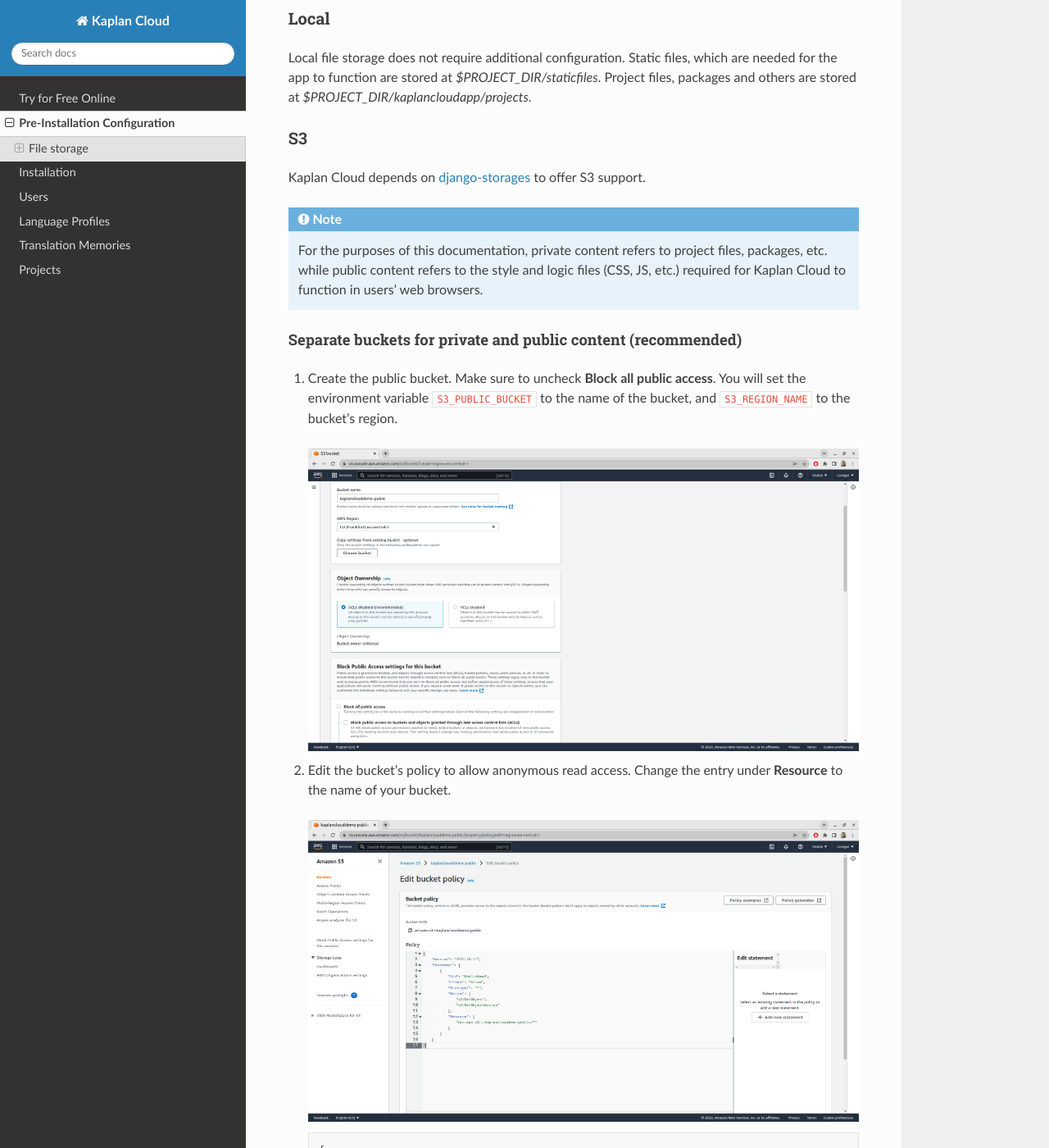
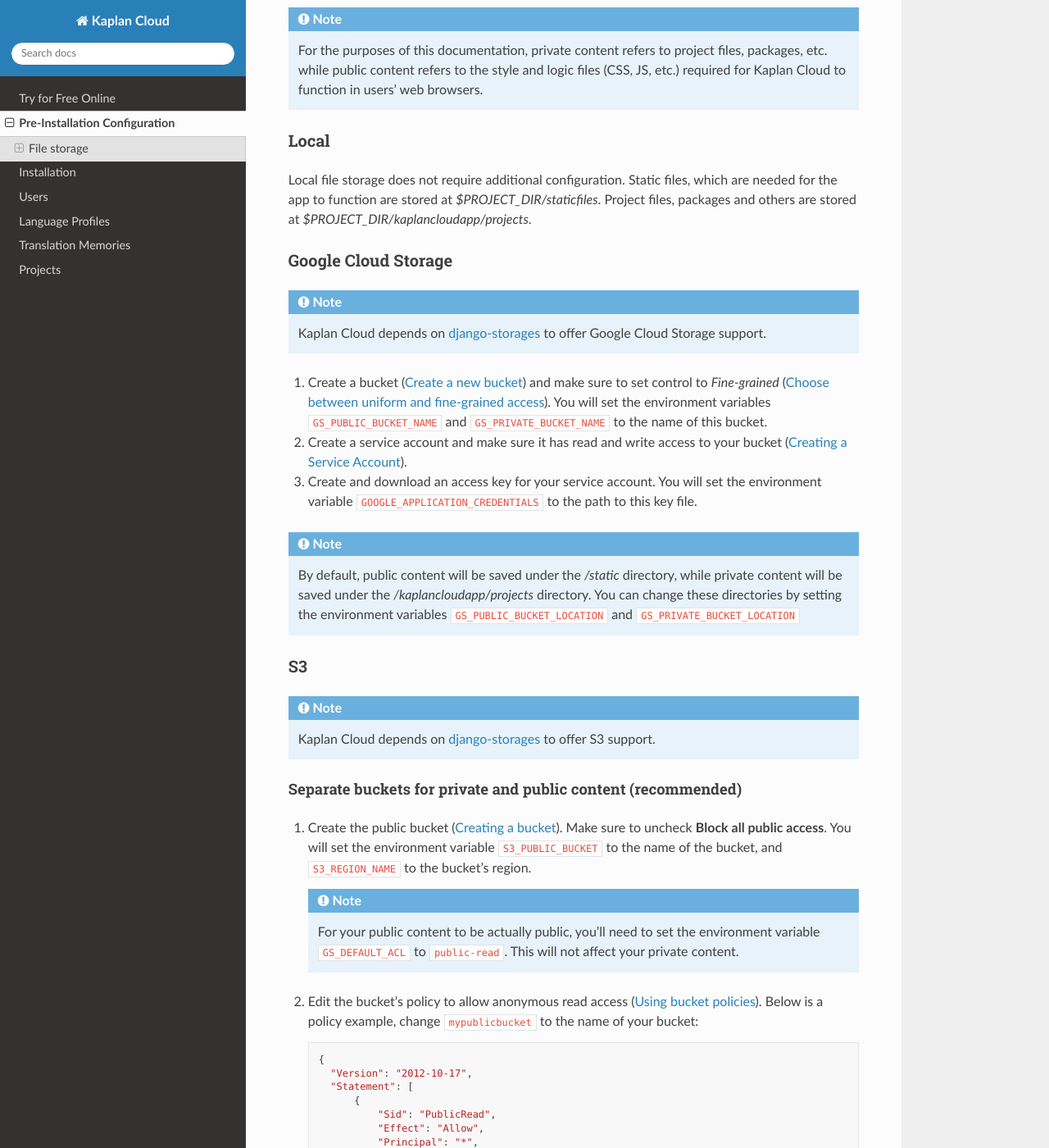
Before and after one commit to kaplanPRO/kaplan-cloud, a Sphinx documentation site: the page built from docs/source/pre-installation-configuration.rst, in a window 1280 px wide and 1400 px high, scrolled down 332 px. Shown: the whole window at 82% size. Built offline with Sphinx 7.4.7 and the Read the Docs theme 2.0.0, drawn with Linux system fonts in a browser that asks for light colours; some of the changed text lies outside the part shown.

Commit message:
:memo: Update documentation
Add instructions for Google Cloud Storage
Remove images from S3 instructions and add references to the AWS
documentation

```diff
--- a/docs/source/pre-installation-configuration.rst
+++ b/docs/source/pre-installation-configuration.rst
@@ -9,6 +9,12 @@
    will not be moved to the new storage automatically. You'd need to copy
    them over manually.
 
+.. note::
+   For the purposes of this documentation, private content refers to project
+   files, packages, etc. while public content refers to the style and logic
+   files (CSS, JS, etc.) required for Kaplan Cloud to function in users' web
+   browsers.
+
 -----
 Local
 -----
@@ -17,35 +23,68 @@
 Project files, packages and others are stored at
 *$PROJECT_DIR/kaplancloudapp/projects*.
 
+--------------------
+Google Cloud Storage
+--------------------
+
+.. _Create a new bucket: https://cloud.google.com/storage/docs/creating-buckets#create_a_new_bucket
+.. _Choose between uniform and fine-grained access: https://cloud.google.com/storage/docs/access-control#choose_between_uniform_and_fine-grained_access
+.. _Creating a Service Account: https://cloud.google.com/docs/authentication/getting-started#creating_a_service_account
+
+.. note::
+   Kaplan Cloud depends on `django-storages
+   <https://django-storages.readthedocs.io/en/latest/backends/amazon-S3.html>`_
+   to offer Google Cloud Storage support.
+
+1. Create a bucket (`Create a new bucket`_)
+   and make sure to set control to *Fine-grained* (`Choose between uniform and
+   fine-grained access`_). You will set the environment variables
+   ``GS_PUBLIC_BUCKET_NAME`` and ``GS_PRIVATE_BUCKET_NAME`` to the name of this
+   bucket.
+
+2. Create a service account and make sure it has read and write access to your
+   bucket (`Creating a Service Account`_).
+
+3. Create and download an access key for your service account. You will set the
+   environment variable ``GOOGLE_APPLICATION_CREDENTIALS`` to the path to this
+   key file.
+
+.. note::
+   By default, public content will be saved under the */static* directory, while
+   private content will be saved under the */kaplancloudapp/projects* directory.
+   You can change these directories by setting the environment variables
+   ``GS_PUBLIC_BUCKET_LOCATION`` and ``GS_PRIVATE_BUCKET_LOCATION``
+
 --
 S3
 --
 
-Kaplan Cloud depends on `django-storages
-<https://django-storages.readthedocs.io/en/latest/backends/amazon-S3.html>`_
-to offer S3 support.
+.. _Creating a bucket: https://docs.aws.amazon.com/AmazonS3/latest/userguide/create-bucket-overview.html
+.. _Using bucket policies: https://docs.aws.amazon.com/AmazonS3/latest/userguide/bucket-policies.html
+.. _AWS IAM Docs: https://docs.aws.amazon.com/iam
+.. _Creating IAM users: https://docs.aws.amazon.com/IAM/latest/UserGuide/id_users_create.html#id_users_create_console
 
 .. note::
-   For the purposes of this documentation, private content refers to project
-   files, packages, etc. while public content refers to the style and logic
-   files (CSS, JS, etc.) required for Kaplan Cloud to function in users' web
-   browsers.
+   Kaplan Cloud depends on `django-storages
+   <https://django-storages.readthedocs.io/en/latest/backends/amazon-S3.html>`_
+   to offer S3 support.
 
 Separate buckets for private and public content (recommended)
 ~~~~~~~~~~~~~~~~~~~~~~~~~~~~~~~~~~~~~~~~~~~~~~~~~~~~~~~~~~~~~
 
-1. Create the public bucket. Make sure to uncheck **Block all public access**.
-   You will set the environment variable ``S3_PUBLIC_BUCKET`` to the name of the
-   bucket, and ``S3_REGION_NAME`` to the bucket's region.
+1. Create the public bucket (`Creating a bucket`_). Make sure to uncheck
+   **Block all public access**. You will set the environment variable
+   ``S3_PUBLIC_BUCKET`` to the name of the bucket, and ``S3_REGION_NAME`` to the
+   bucket's region.
 
-   .. image:: ./_static/img/aws-s3-create-public-bucket.png
-     :alt: AWS S3 create public bucket
+   .. note::
+      For your public content to be actually public, you'll need to set the
+      environment variable ``GS_DEFAULT_ACL`` to ``public-read``. This will not
+      affect your private content.
 
-2. Edit the bucket's policy to allow anonymous read access. Change the entry
-   under **Resource** to the name of your bucket.
-
-   .. image:: ./_static/img/aws-s3-public-bucket-policy.png
-     :alt: AWS S3 edit public bucket policy
+2. Edit the bucket's policy to allow anonymous read access
+   (`Using bucket policies`_). Below is a policy example, change
+   ``mypublicbucket`` to the name of your bucket:
 
    .. code-block::
 
@@ -61,24 +100,18 @@
                    "s3:GetObjectVersion"
                ],
                "Resource": [
-                   "arn:aws:s3:::kaplanclouddemo-public/*"
+                   "arn:aws:s3:::mypublicbucket/*"
                ]
            }
        ]
      }
 
-3. Create the private bucket. You will set the environment variable
-   ``S3_PRIVATE_BUCKET`` to the name of this bucket.
-
-   .. image:: ./_static/img/aws-s3-create-private-bucket.png
-     :alt: AWS S3 create private bucket
+3. Create the private bucket (`Creating a bucket`_). You will set the
+   environment variable ``S3_PRIVATE_BUCKET`` to the name of this bucket.
 
 4. Head over to IAM and create a policy with full access to these buckets.
-   Change ``arn:aws:s3:::kaplanclouddemo-private`` and
-   ``arn:aws:s3:::kaplanclouddemo-public`` to the names of your buckets.
-
-   .. image:: ./_static/img/aws-iam-policy.png
-     :alt: AWS IAM create policy
+   Change ``arn:aws:s3:::myprivatebucket`` and ``arn:aws:s3:::mypublicbucket``
+   to the names of your buckets (`AWS IAM Docs`_).
 
    .. code-block::
 
@@ -97,32 +130,21 @@
                    "s3:PutObjectAcl"
                ],
                "Resource": [
-                   "arn:aws:s3:::kaplanclouddemo-private/*",
-                   "arn:aws:s3:::kaplanclouddemo-private",
-                   "arn:aws:s3:::kaplanclouddemo-public/*",
-                   "arn:aws:s3:::kaplanclouddemo-public"
+                   "arn:aws:s3:::myprivatebucket/*",
+                   "arn:aws:s3:::myprivatebucket",
+                   "arn:aws:s3:::mypublicbucket/*",
+                   "arn:aws:s3:::mypublicbucket"
                ]
              }
          ]
      }
 
-5. Under Users, create a user for **Access key - Programmatic access**.
+5. Under Users, create a user for **Access key - Programmatic access** and
+   attach the policy we created at the previous step (`Creating IAM users`_).
 
-   .. image:: ./_static/img/aws-iam-add-user.png
-     :alt: AWS IAM create user
-
-6. Click **Attach existing policies directly** and select the policy we
-   created at step 4.
-
-   .. image:: ./_static/img/aws-iam-attach-existing-policies-directly.png
-     :alt: AWS IAM attach policy
-
-7. At the final step, you will be presented with your credentials. You'll set
+6. At the final step, you will be presented with your credentials. You'll set
    the environment variable ``S3_ACCESS_KEY_ID`` to **Access key ID**, and
    ``S3_SECRET_ACCESS_KEY`` to **Secret access key**.
-
-   .. image:: ./_static/img/aws-iam-credentials.png
-     :alt: AWS IAM credentials
 
 .. note::
    By default, static files will be saved under */static* in the public bucket,
@@ -133,23 +155,17 @@
 Single bucket
 ~~~~~~~~~~~~~
 
-1. Create a new bucket with ACL enabled and Block all public access unticked.
-   You will set the environment variables ``S3_PRIVATE_BUCKET`` and
-   ``S3_PUBLIC_BUCKET`` to the name of this bucket.
-
-   .. image:: ./_static/img/aws-create-bucket-w-acl-wo-block-public.png
-     :alt: AWS S3 create bucket
+1. Create a new bucket with ACL enabled and Block all public access unticked
+   (`Creating a bucket`_). You will set the environment variables
+   ``S3_PRIVATE_BUCKET`` and ``S3_PUBLIC_BUCKET`` to the name of this bucket.
 
    .. note::
       For your public content to be actually public, you'll need to set the
-      environment variable ``S3_DEFAULT_ACL`` to ``public-read``. This does not
-      apply to your private content.
+      environment variable ``S3_DEFAULT_ACL`` to ``public-read``. This will not
+      affect your private content.
 
-2. Head over to IAM and create a policy with full access to this bucket. Change
-   ``arn:aws:s3:::mybucket`` to the name of your bucket.
-
-   .. image:: ./_static/img/aws-iam-policy-single-bucket.png
-     :alt: AWS IAM create policy
+2. Head over to IAM and create a policy with full access to these buckets.
+   Change ``arn:aws:s3:::mybucket`` to the name of your bucket (`AWS IAM Docs`_).
 
    .. code-block::
 
@@ -175,23 +191,12 @@
          ]
      }
 
-2. Under Users, create a user for **Access key - Programmatic access**.
-
-   .. image:: ./_static/img/aws-iam-add-user.png
-     :alt: AWS IAM create user
-
-3. Click **Attach existing policies directly** and select the policy we
-   created earlier.
-
-   .. image:: ./_static/img/aws-iam-attach-existing-policies-directly.png
-     :alt: AWS IAM attach policy
+3. Under Users, create a user for **Access key - Programmatic access** and
+   attach the policy we created at the previous step (`Creating IAM users`_).
 
 4. At the final step, you will be presented with your credentials. You'll set
    the environment variable ``S3_ACCESS_KEY_ID`` to **Access key ID**, and
    ``S3_SECRET_ACCESS_KEY`` to **Secret access key**.
-
-   .. image:: ./_static/img/aws-iam-credentials.png
-     :alt: AWS IAM credentials
 
 .. note::
    By default, public content will be saved under the */static* directory, while
```
Also changed, not shown: docs/source/_static/img/aws-create-bucket-w-acl-wo-block-public.png (deleted), docs/source/_static/img/aws-iam-add-user.png (deleted), docs/source/_static/img/aws-iam-attach-existing-policies-directly.png (deleted), docs/source/_static/img/aws-iam-credentials.png (deleted), docs/source/_static/img/aws-iam-policy-single-bucket.png (deleted), docs/source/_static/img/aws-iam-policy.png (deleted), docs/source/_static/img/aws-s3-create-private-bucket.png (deleted), docs/source/_static/img/aws-s3-create-public-bucket.png (deleted), docs/source/_static/img/aws-s3-public-bucket-policy.png (deleted), 1 other file.
